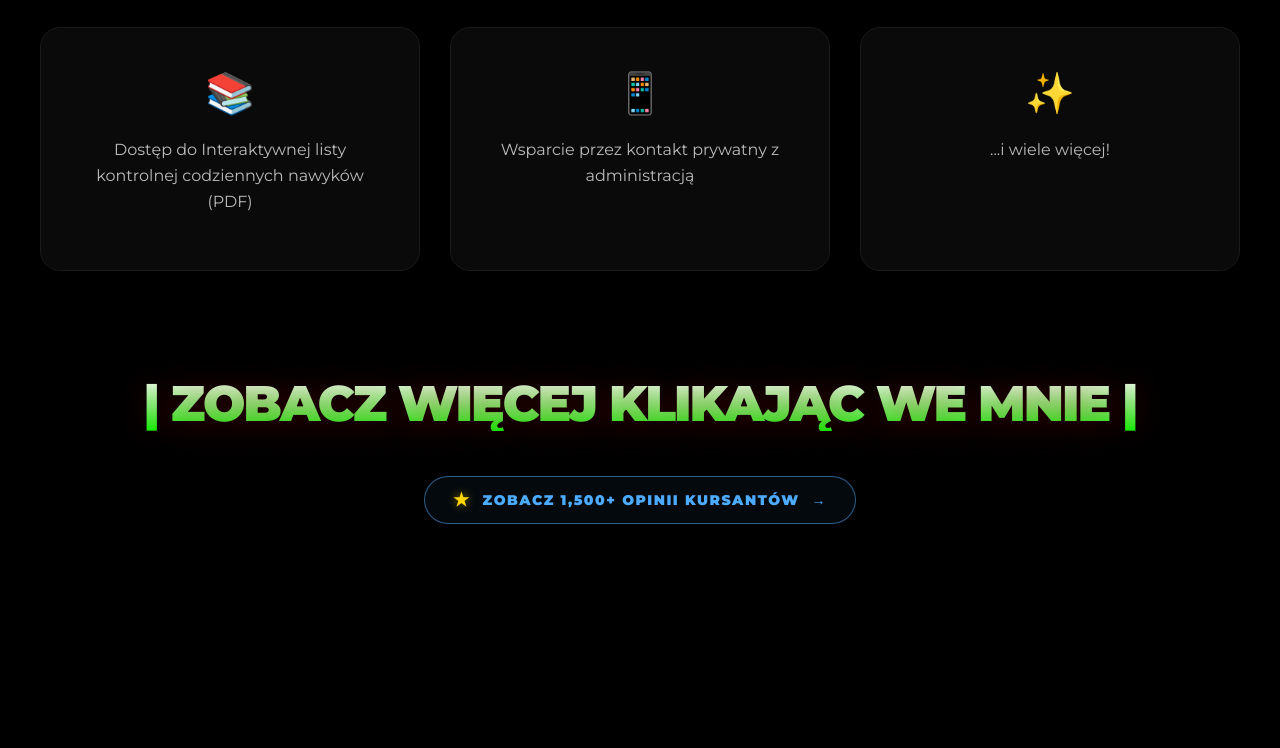
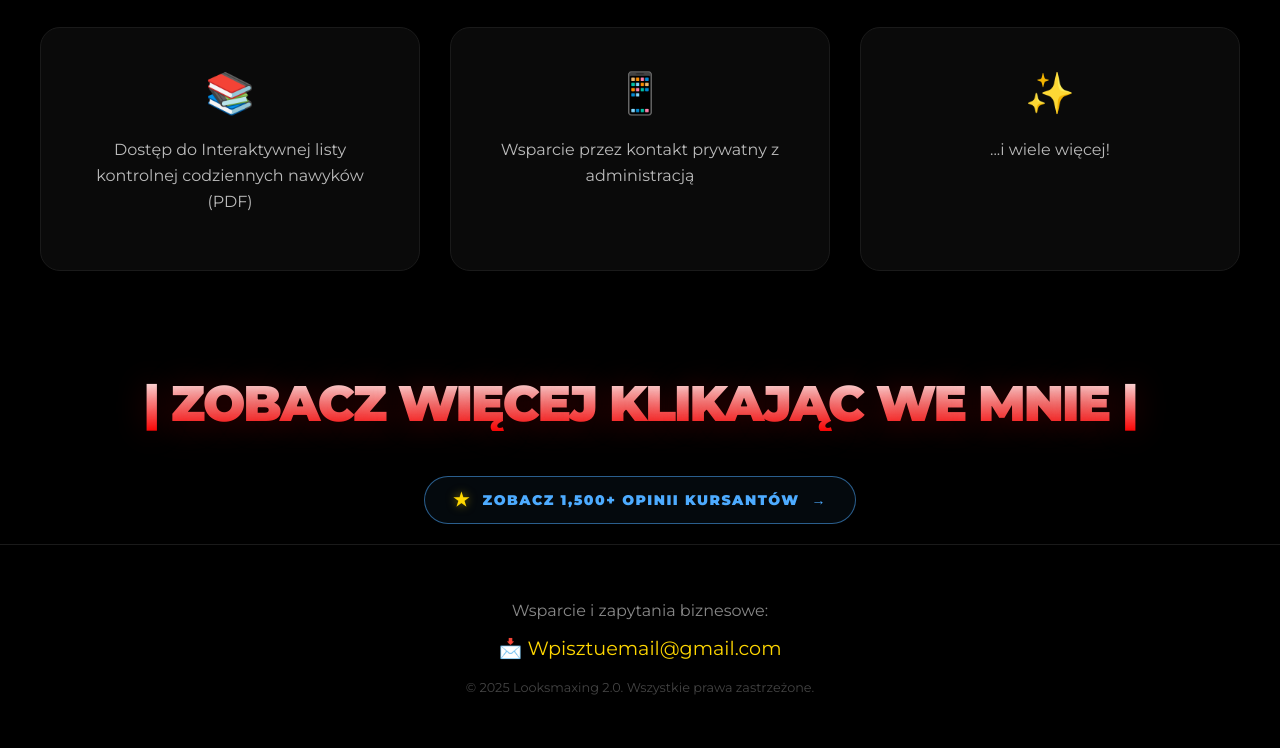
Before and after one commit to wstroneswiatlakarol/STRONA, a plain HTML site: page index.html in a window 1280 px wide. Shown: the part 1943-2691 px from the top of the page. Before the commit the page ends 2487 px from the top, so only its background shows below. Drawn offline with Linux system fonts and the light colour scheme.

Commit message:
Piąte Zmiany

```diff
--- a/index.html
+++ b/index.html
@@ -76,5 +76,15 @@
         <span class="arrow-icon">→</span>
     </a>
 </div>
+<div class="footer1" style="text-align: center; padding: 40px 0; border-top: 1px solid #1a1a1a;">
+    <footer>
+        <p style="color: #888;">Wsparcie i zapytania biznesowe:</p>
+        <a href="mailto:Wpisztuemail@gmail.com" class="footer-email"
+           style="color: #FFD700; font-size: 1.2rem; text-decoration: none; border-bottom: 1px solid transparent; transition: 0.3s;">
+           📩 Wpisztuemail@gmail.com
+        </a>
+        <p style="color: #444; font-size: 0.8rem; margin-top: 20px;">© 2025 Looksmaxing 2.0. Wszystkie prawa zastrzeżone.</p>
+    </footer>
+</div>
 </body>
 </html>
--- a/style.css
+++ b/style.css
@@ -22,7 +22,7 @@ h1 {
     letter-spacing: -2px;
     line-height: 1.1;
     margin: 0;
-    background: linear-gradient(180deg, #ffffff 0%, #ff5100 100%);
+    background: linear-gradient(180deg, #ffffff 0%, #4dabff 100%);
     -webkit-background-clip: text;
     background-clip: text;
     -webkit-text-fill-color: transparent;
@@ -133,7 +133,7 @@ h5 {
     letter-spacing: -2px;
     line-height: 1.1;
     margin: 0;
-    background: linear-gradient(180deg, #ffffff 0%, #0ef706 100%);
+    background: linear-gradient(180deg, #ffffff 0%, #ff0606 100%);
     -webkit-background-clip: text;
     background-clip: text;
     -webkit-text-fill-color: transparent;
```
Also changed, not shown: index2.html (+16 -0 lines).
